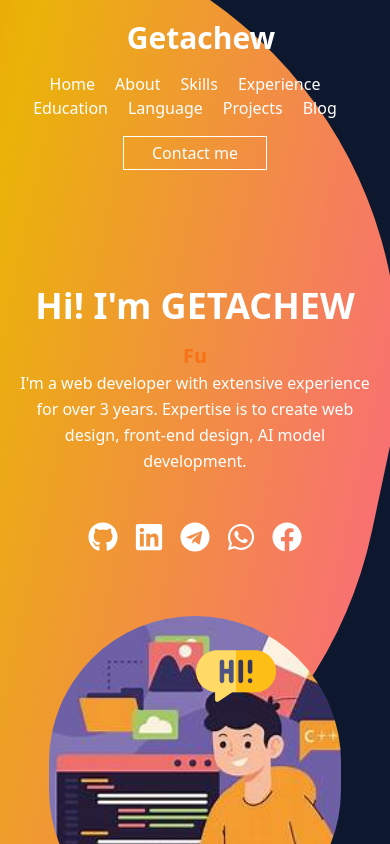
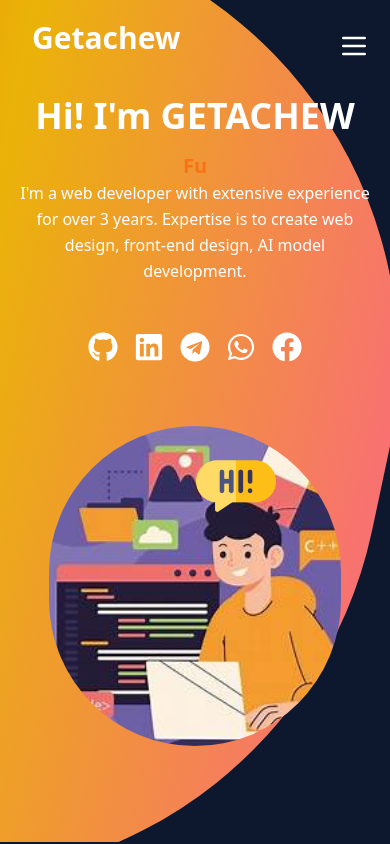
Before and after one commit to Getachew0557/getachew-portfolio-dev, a React (Vite) app: page / in a window 390 px wide. Shown: the top 844 px of the page. Built offline with nearby package versions, Linux system fonts and the light colour scheme.

Commit message:
add mobile view menu on navbar

```diff
--- a/src/components/navbar/Navbar.jsx
+++ b/src/components/navbar/Navbar.jsx
@@ -1,36 +1,116 @@
-import React from 'react'
+import React, { useState } from 'react';
 
 export default function Navbar() {
+    const [isMenuOpen, setIsMenuOpen] = useState(false); // Track menu state (open or closed)
+
     const listNavbar = [
-        {name: 'Home', link:'#home'},
-        {name: 'About', link:'#about'},
-        {name: 'Skills', link:'#skills'},
-        {name: 'Experience', link:'#experience'},
-        {name: 'Education', link:'#education'},
-        {name: 'Language', link:'#language'},
-        {name: 'Projects', link:'#projects'},
+        { name: 'Home', link: '#home' },
+        { name: 'About', link: '#about' },
+        { name: 'Skills', link: '#skills' },
+        { name: 'Experience', link: '#experience' },
+        { name: 'Education', link: '#education' },
+        { name: 'Language', link: '#language' },
+        { name: 'Projects', link: '#projects' },
         { name: 'Blog', link: '#blog' },
+        { name: 'Contact me', link: '#contact' },
     ];
+
     return (
-    <header data-aos='fade-up' className='text-gray-600 body-font z-10'>
-        <div className='container mx-auto flex flex-wrap p-5 flex-col md:flex-row items-center'>
-            <a className='flex title-font font-medium items-center text-gray-900 mb-4 md:mb-0'>
-                <span className='ml-3 text-3xl font-bold text-white '>Getachew</span>
+        <header data-aos="fade-up" className="fixed top-0 left-0 w-full z-50 text-gray-600 body-font bg-transparent">
+            <div className="container mx-auto flex flex-wrap p-5 flex-row items-center justify-between">
+                {/* Brand name */}
+                <a className="flex title-font font-medium items-center text-gray-900 mb-4 md:mb-0">
+                    <span className="ml-3 text-3xl font-bold text-white">Getachew</span>
                 </a>
-            <nav className='md:ml-auto text-white text-base md:mr-auto flex flex-wrap items-center justify-center'>
-                {
-                    listNavbar.map((item, index) =>(
-                        <a key={index} href={item.link} className='mr-5 hover:text-yellow-300'>
+
+                {/* Mobile Menu Button */}
+                <div className="lg:hidden flex items-center">
+                    <button
+                        className="text-white"
+                        onClick={() => setIsMenuOpen(!isMenuOpen)}
+                    >
+                        {isMenuOpen ? (
+                            <svg
+                                xmlns="http://www.w3.org/2000/svg"
+                                fill="none"
+                                viewBox="0 0 24 24"
+                                stroke="currentColor"
+                                className="w-8 h-8"
+                            >
+                                <path
+                                    strokeLinecap="round"
+                                    strokeLinejoin="round"
+                                    strokeWidth="2"
+                                    d="M6 18L18 6M6 6l12 12"
+                                />
+                            </svg>
+                        ) : (
+                            <svg
+                                xmlns="http://www.w3.org/2000/svg"
+                                fill="none"
+                                viewBox="0 0 24 24"
+                                stroke="currentColor"
+                                className="w-8 h-8"
+                            >
+                                <path
+                                    strokeLinecap="round"
+                                    strokeLinejoin="round"
+                                    strokeWidth="2"
+                                    d="M4 6h16M4 12h16M4 18h16"
+                                />
+                            </svg>
+                        )}
+                    </button>
+                </div>
+
+                {/* Navigation Links (Desktop) */}
+                <nav className="text-white text-base flex items-center space-x-5 hidden lg:flex">
+                    {listNavbar.map((item, index) => (
+                        <a key={index} href={item.link} className="hover:text-yellow-300">
                             {item.name}
                         </a>
-                    ))
-                }
+                    ))}
                 </nav>
-            <button className='inline-flex items-center py-1 px-7 focus:outline-none text-base text-white mt-4
-             md:mt-0 border border-white hover:border-yellow-300 hover:text-gray-900'>
-                <a href='#contact'>Contact me</a>
+            </div>
+
+            {/* Mobile Menu (Conditional Rendering) */}
+            {isMenuOpen && (
+                <div className="lg:hidden fixed inset-0 bg-black bg-opacity-50 z-40">
+                    <div className="flex justify-end p-4">
+                        <button
+                            className="text-white text-3xl"
+                            onClick={() => setIsMenuOpen(false)}
+                        >
+                            <svg
+                                xmlns="http://www.w3.org/2000/svg"
+                                fill="none"
+                                viewBox="0 0 24 24"
+                                stroke="currentColor"
+                                className="w-8 h-8"
+                            >
+                                <path
+                                    strokeLinecap="round"
+                                    strokeLinejoin="round"
+                                    strokeWidth="2"
+                                    d="M6 18L18 6M6 6l12 12"
+                                />
+                            </svg>
                         </button>
                     </div>
+                    <div className="flex flex-col items-center p-5">
+                        {listNavbar.map((item, index) => (
+                            <a
+                                key={index}
+                                href={item.link}
+                                className="text-white py-2 px-4 text-lg hover:bg-yellow-500"
+                                onClick={() => setIsMenuOpen(false)} // Close menu on link click
+                            >
+                                {item.name}
+                            </a>
+                        ))}
+                    </div>
+                </div>
+            )}
         </header>
-  )
+    );
 }
```
Also changed, not shown: 1 other file (tests, documents, lock files or other folders). Lines whose indentation alone changed are shown as unchanged.
